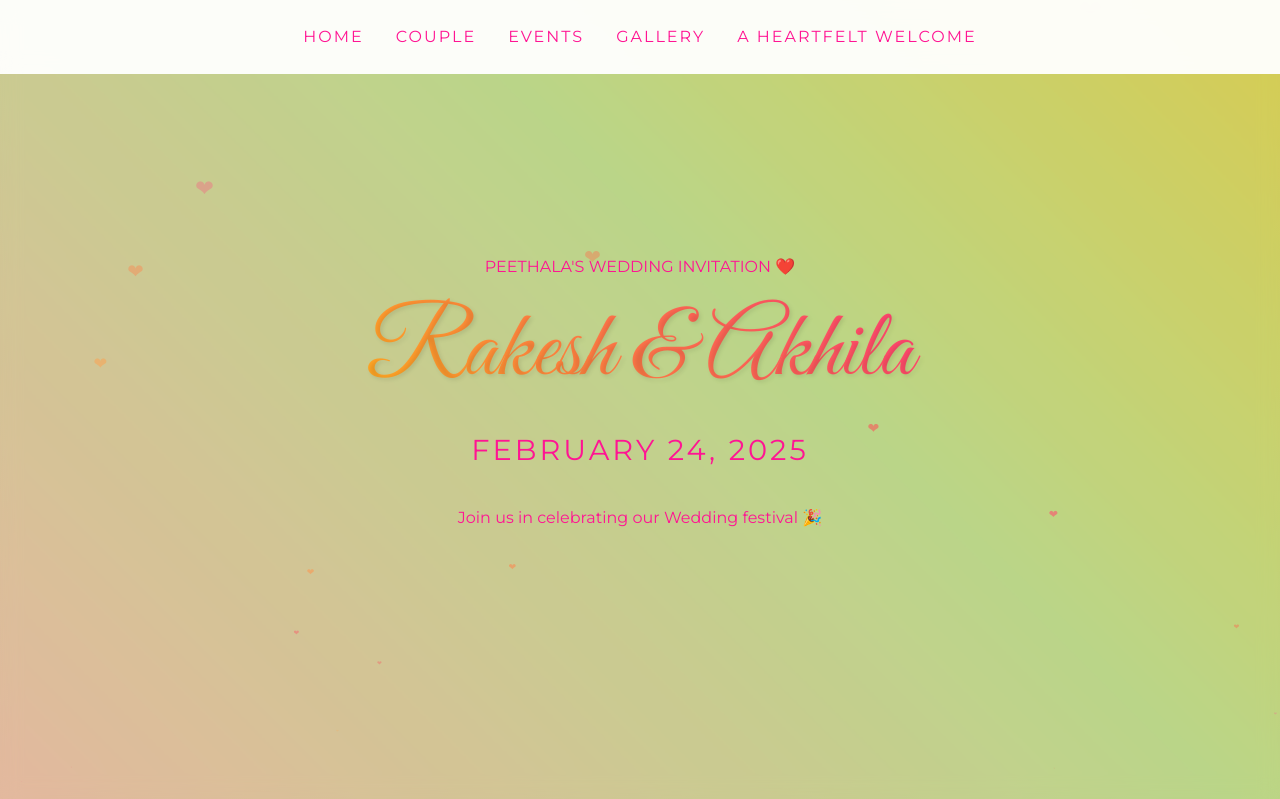
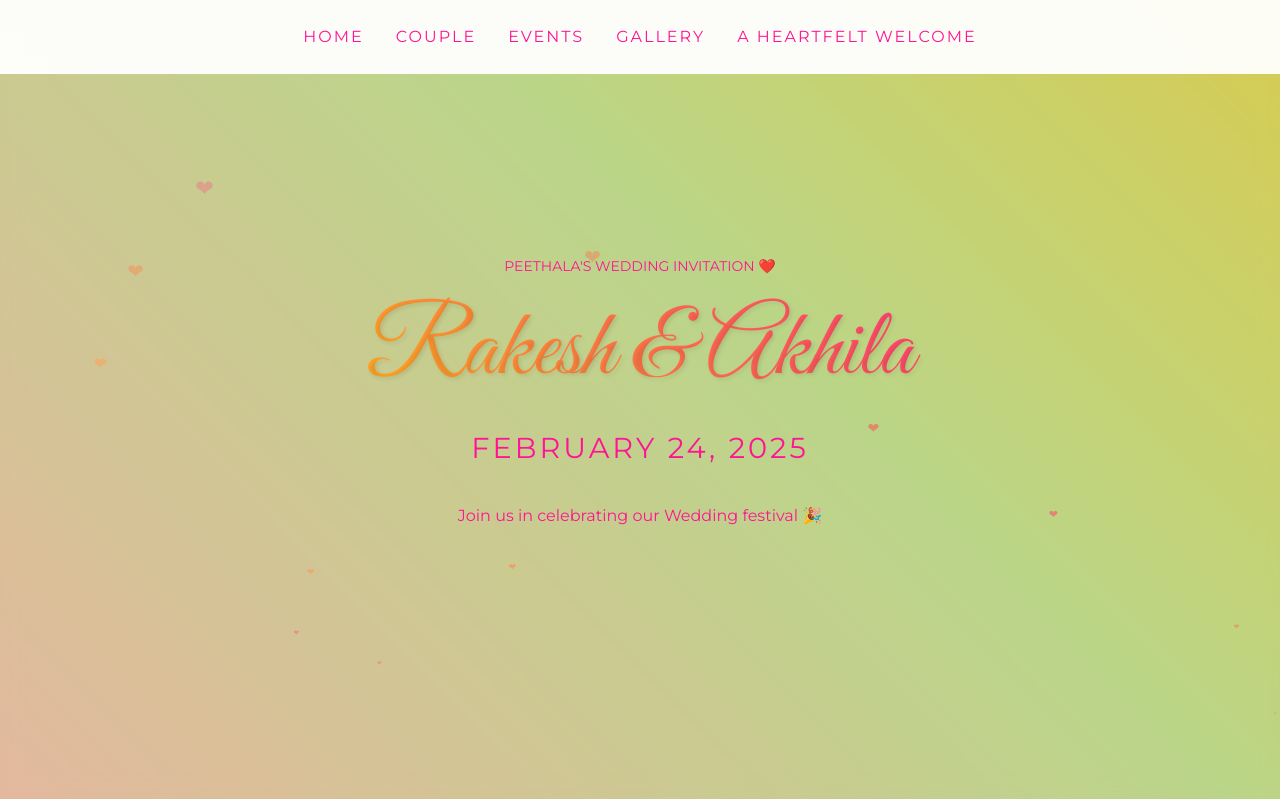
Before and after one commit to DhakarRai/wedding, a Flask app: page / in a window 1280 px wide. Shown: the top 799 px of the page. Run offline with Flask 2, Linux system fonts and the light colour scheme; some libraries are stand-ins or nearby versions.

Commit message:
Update wed.html

```diff
--- a/templates/wed.html
+++ b/templates/wed.html
@@ -468,7 +468,7 @@
         <div class="container">
             <div class="header-content">
 
-                <p class="subtitle" style="color: var(--accent-2); font-family: 'Montserrat', sans-serif;">
+                <p class="subtitle" style="color: var(--accent-2); font-family: 'Montserrat', sans-serif; font-size: 14px;">
                     PEETHALA'S WEDDING INVITATION ❤️
                 </p>
                 <h1 class="names">Rakesh & Akhila</h1>
```
